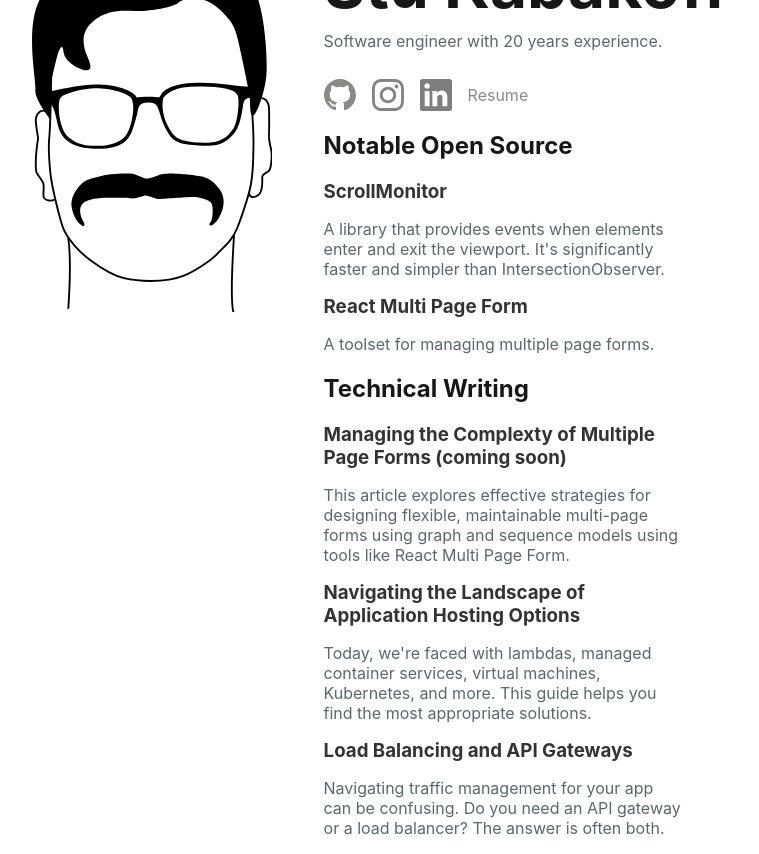
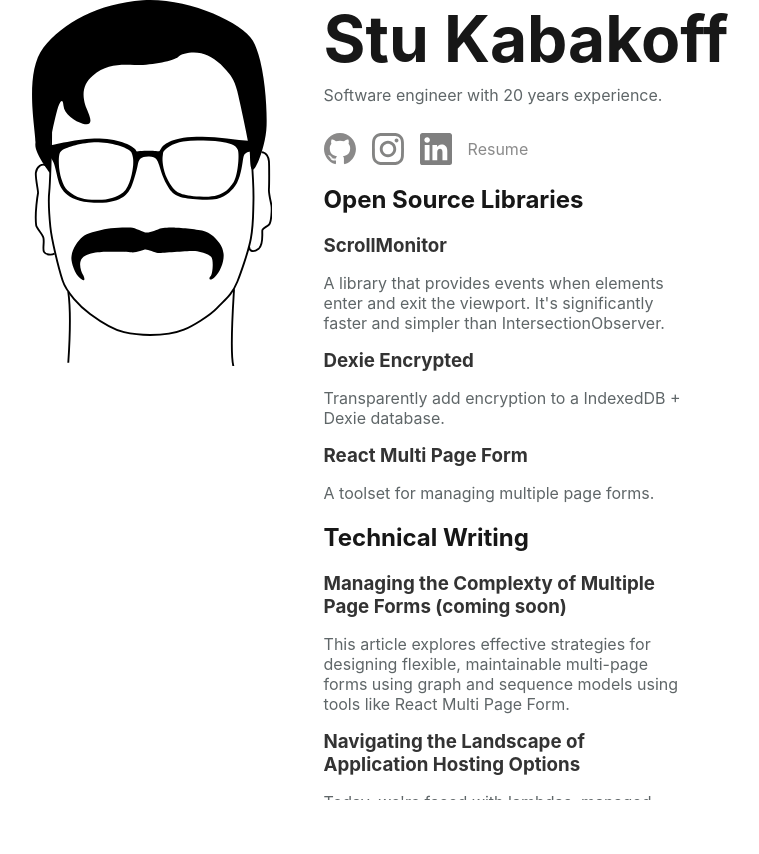
Before and after one commit to stutrek/stukabakoff.com, a Next.js app: page / in a window 1280 px wide. Shown: the whole page, without its empty margins (250-1009 px from the left). After the commit the page ends 800 px from the top, so only its background shows below. Built offline with nearby package versions, Linux system fonts and the light colour scheme.

Commit message:
unscrollable content fix, tweaks

```diff
--- a/src/app/text.md
+++ b/src/app/text.md
@@ -1,15 +1,20 @@
-## Notable Open Source
+## Open Source Libraries
 
 ### [ScrollMonitor](https://github.com/stutrek/scrollmonitor)
 
 A library that provides events when elements enter and exit the viewport. It's significantly faster and simpler than IntersectionObserver.
 
+### [Dexie Encrypted](https://github.com/dfahlander/dexie-encrypted)
+
+Transparently add encryption to a IndexedDB + Dexie database.
+
 ### [React Multi Page Form](https://stutrek.github.io/react-multi-page-form/)
 
 A toolset for managing multiple page forms.
 
+----
+
 ## Technical Writing
-
 
 ### Managing the Complexty of Multiple Page Forms (coming soon)
 
--- a/src/styles/Home.module.css
+++ b/src/styles/Home.module.css
@@ -6,12 +6,10 @@
         "a c"
         "a d";
     grid-gap: 1.25em 2em;
-    margin: 0 auto 0;
     width: auto;
-    justify-content: center;
-    align-content: center;
-    position: absolute;
-    inset: 0;
+    /* justify-content:center; */
+    /* align-content: top; */
+
 }
 
 .name {
@@ -89,6 +87,10 @@
     color: #5f6668
 }
 
+.container hr {
+    display: none;
+}
+
 @keyframes attention {
     from {
         transform: scale(1);
--- a/src/styles/globals.css
+++ b/src/styles/globals.css
@@ -20,6 +20,7 @@ html, body {
         Ubuntu, Cantarell, "Fira Sans", "Droid Sans", "Helvetica Neue", sans-serif;
     background-color: var(--background);
     color: var(--text);
+    height: 100%;
 }
 
 
@@ -36,3 +37,11 @@ a {
 a:hover {
     text-decoration: underline;
 }
+
+.centered {
+    display: flex;
+    height: 100%;
+    justify-content: safe center;
+    align-items: safe center;
+    overflow: auto;
+}
```
Also changed, not shown: src/app/resume/resume.mdx (+3 -25 lines).
